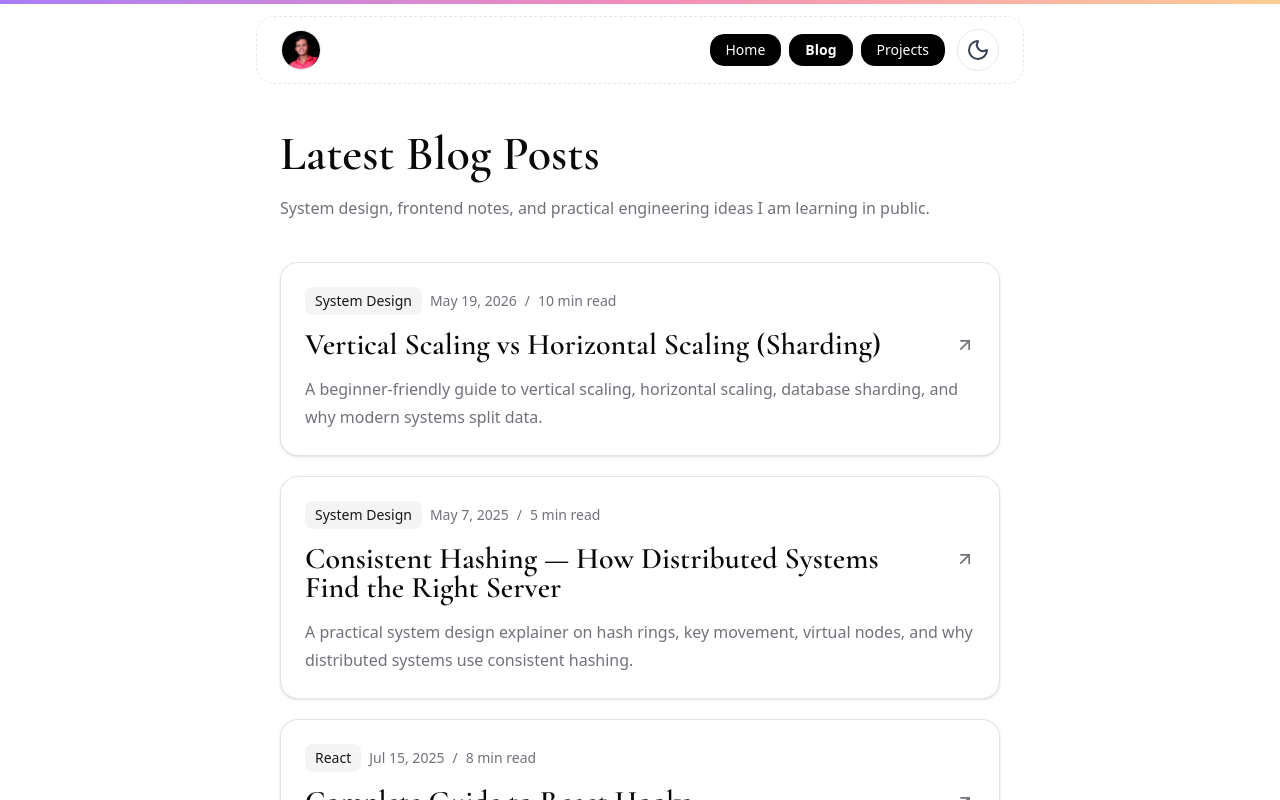
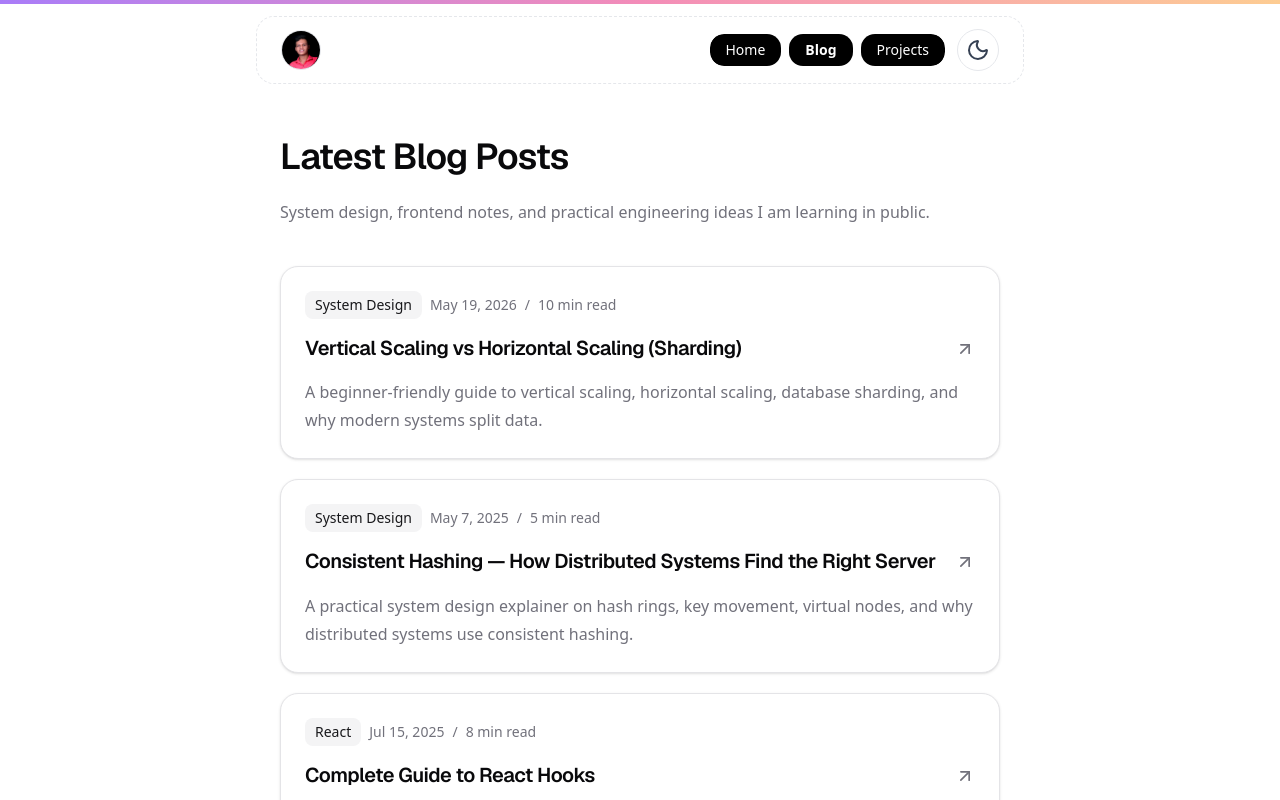
Before and after one commit to NikhilPatil2727/modern-portfolio, a Next.js app: page /blog in a window 1280 px wide. Shown: the top 800 px of the page. Built offline with nearby package versions, Linux system fonts and the light colour scheme.

Commit message:
feat(blog): adjust heading sizes for BlogPage and RecentBlogs components

```diff
--- a/app/blog/page.tsx
+++ b/app/blog/page.tsx
@@ -6,7 +6,7 @@ export default function BlogPage() {
   return (
     <section className="mx-auto max-w-3xl px-6 py-16">
       <div className="mb-10">
-        <h1 className="blog-display-heading text-4xl sm:text-5xl">
+        <h1 className="blog-display-heading text-3xl sm:text-4xl">
           Latest Blog Posts
         </h1>
         <p className="mt-4 max-w-2xl text-base leading-7 text-muted-foreground">
@@ -27,7 +27,7 @@ export default function BlogPage() {
                 <span>{post.readingTime}</span>
               </div>
               <div className="flex items-start justify-between gap-4">
-                <h2 className="blog-display-heading text-2xl sm:text-3xl">
+                <h2 className="blog-display-heading text-lg sm:text-xl">
                   {post.title}
                 </h2>
                 <ArrowUpRight className="mt-1 h-5 w-5 shrink-0 text-muted-foreground transition-colors group-hover:text-foreground" />
--- a/app/globals.css
+++ b/app/globals.css
@@ -141,7 +141,7 @@
 
 @layer components {
   .blog-display-heading {
-    @apply font-display font-semibold leading-[0.95] tracking-normal text-foreground;
+    @apply font-sans font-semibold leading-snug tracking-tight text-foreground;
   }
 }
 
--- a/components/sections/RecentBlogs.tsx
+++ b/components/sections/RecentBlogs.tsx
@@ -12,7 +12,7 @@ export default function RecentBlogs() {
     <section className="bg-background px-6 py-24">
       <div className="mx-auto max-w-2xl">
         <div className="mx-auto mb-14 max-w-2xl text-center">
-          <h2 className="blog-display-heading text-3xl sm:text-4xl">
+          <h2 className="blog-display-heading text-2xl sm:text-3xl">
             Recent writing
           </h2>
           <p className="mt-4 text-base leading-7 text-muted-foreground text-balance">
@@ -34,7 +34,7 @@ export default function RecentBlogs() {
                   <span>{post.readingTime}</span>
                 </div>
                 <div className="flex items-start justify-between gap-4">
-                  <h3 className="blog-display-heading text-2xl">
+                  <h3 className="blog-display-heading text-lg sm:text-xl">
                     {post.title}
                   </h3>
                   <ArrowUpRight className="mt-1 h-4 w-4 shrink-0 text-muted-foreground transition-colors group-hover:text-foreground" />
```
